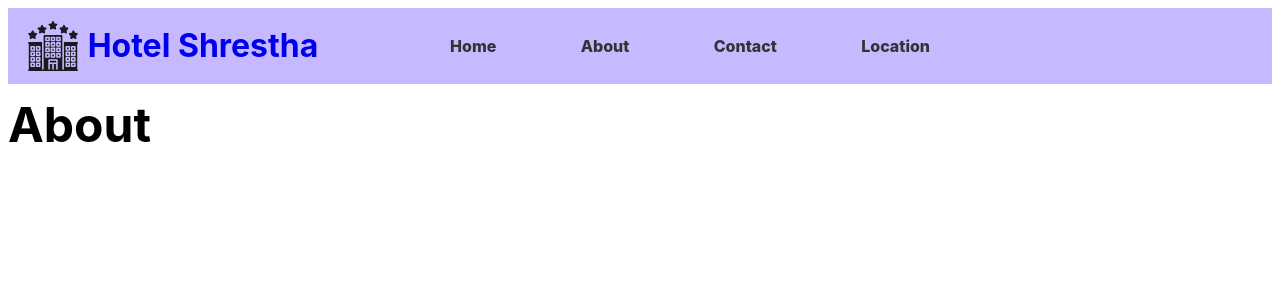
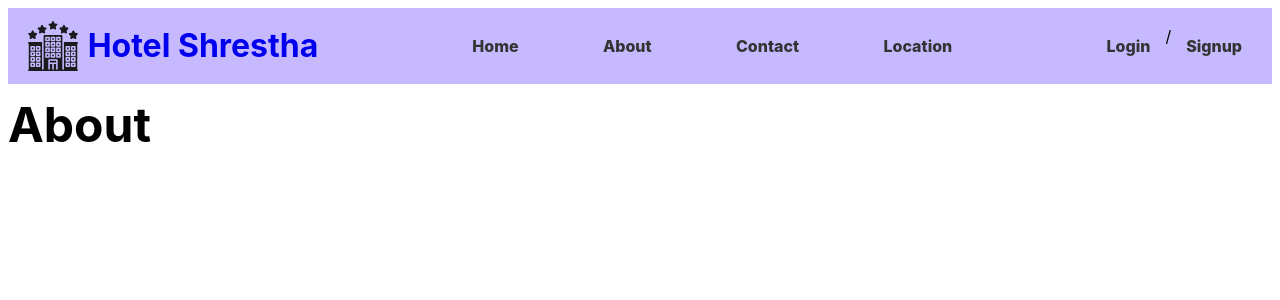
Before and after one commit to alexcodder/Final-Year-Project, a React (Vite) app in the folder LearningReact/: page /about in a window 1280 px wide. Shown: the top 300 px of the page. Built offline with nearby package versions, Linux system fonts and the light colour scheme.

Commit message:
Date : 2020-09-02 17:25 PM Title: Added SignIn Component Description: Added SignIn Component to the project

```diff
--- a/LearningReact/src/Header.jsx
+++ b/LearningReact/src/Header.jsx
@@ -6,8 +6,7 @@ import Profile from "./assets/Profile.png";
 
 const Login = false;
 function LoginStatus() {
-  if (Login == true) {
-    function LogedIn() {
+  if (Login === true) {
     return (
       <div className="Header__ProfileMenu">
         <Link to="/profile" className="Header__ProfileMenu-Profile">
@@ -15,17 +14,18 @@ function LoginStatus() {
         </Link>
       </div>
     );
-    }
-  } else if (Login == false) {
-    function LoginStatus() {
+  } else {
     return (
       <div className="Header__ProfileMenu">
         <Link to="/login" className="Header__ProfileMenu-Login">
           Login
         </Link>
+        <span className="Header__ProfileMenu-Seperator">/</span>
+        <Link to="/SignUp" className="Header__ProfileMenu-Signup">
+          Signup
+        </Link>
       </div>
     );
-    }
   }
 }
 
--- a/LearningReact/src/Style.css
+++ b/LearningReact/src/Style.css
@@ -41,7 +41,6 @@ a {
 }
 .Header__ProfileMenu {
   display: flex;
-  width: 200px;
   justify-content: center;
 }
 .Header__ProfileMenu a {
@@ -57,4 +56,11 @@ a {
   border-radius: 50px;
   max-height: 40px;
   width: auto;
+}
+.Header__ProfileMenu-Links {
+  display: flex;
+  align-items: center;
+}
+.Header__ProfileMenu-Seperator {
+  margin: 0 5px;
 }/*# sourceMappingURL=Style.css.map */
--- a/LearningReact/src/Style.scss
+++ b/LearningReact/src/Style.scss
@@ -29,7 +29,7 @@ a {
     justify-content: space-between;
     align-items: center;
     width: 500px;
-    a{
+    a {
       text-decoration: none;
       font-weight: 800;
       color: #333;
@@ -43,10 +43,9 @@ a {
 
   &__ProfileMenu {
     display: flex;
-    width: 200px;
     justify-content: center;
 
-    a{
+    a {
       text-decoration: none;
       font-weight: 800;
       color: #333;
@@ -58,11 +57,20 @@ a {
     }
 
     &-Profile {
-      img{
+      img {
         border-radius: 50px;
         max-height: 40px;
         width: auto;
       }
     }
+
+    &-Links {
+      display: flex;
+      align-items: center;
+    }
+
+    &-Seperator {
+      margin: 0 5px;
+    }
   }
 }
--- a/LearningReact/src/main.jsx
+++ b/LearningReact/src/main.jsx
@@ -7,6 +7,7 @@ import About from "./About.jsx";
 import Contact from "./Contact.jsx";
 import Location from "./Location.jsx";
 import Login from "./Login.jsx";
+import SignUp from "./signIn.jsx";
 import Profile from "./Profile.jsx";
 import "./index.css";
 import "./Style.scss";
@@ -21,6 +22,7 @@ function Main() {
         <Route path="/contact" element={<Contact />} />
         <Route path="/location" element={<Location />} />
         <Route path="/login" element={<Login />} />
+        <Route path="/signup" element={<SignUp />} />
         <Route path="/profile" element={<Profile />} />
       </Routes>
     </Router>
--- /dev/null
+++ b/LearningReact/src/signIn.jsx
@@ -0,0 +1,12 @@
+import React from "react";
+import "./Style.scss";
+
+function Profile() {
+  return (
+    <div className="Profile">
+      <h1>SignUp</h1>
+    </div>
+  );
+}
+
+export default Profile;
```
Also changed, not shown: 1 other file (tests, documents, lock files or other folders). Lines whose indentation alone changed are shown as unchanged.
